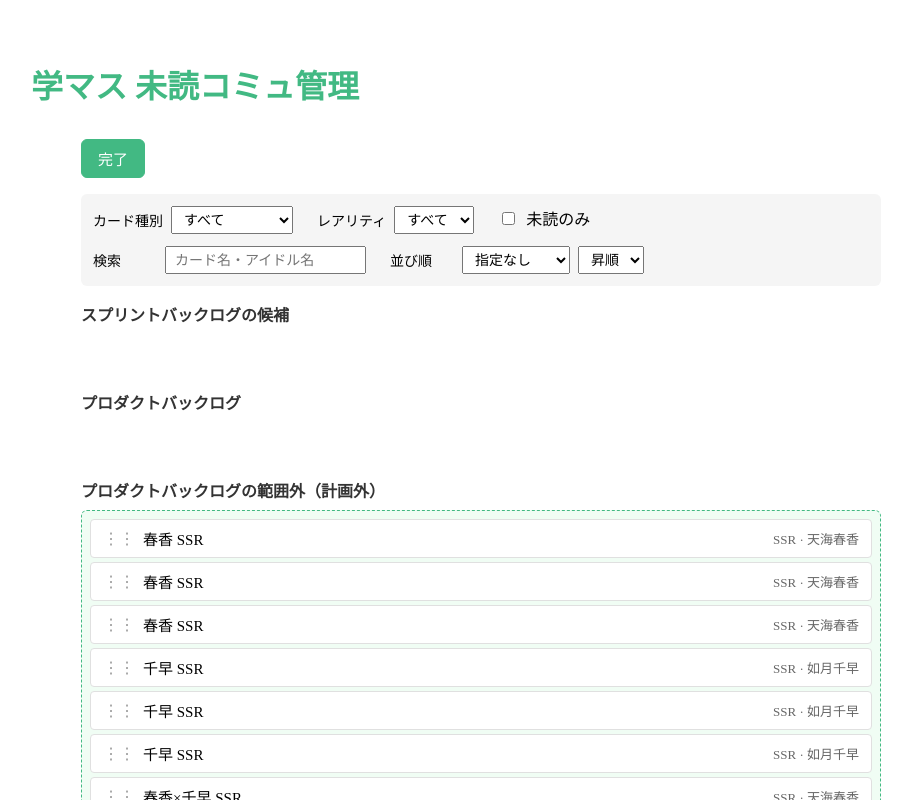
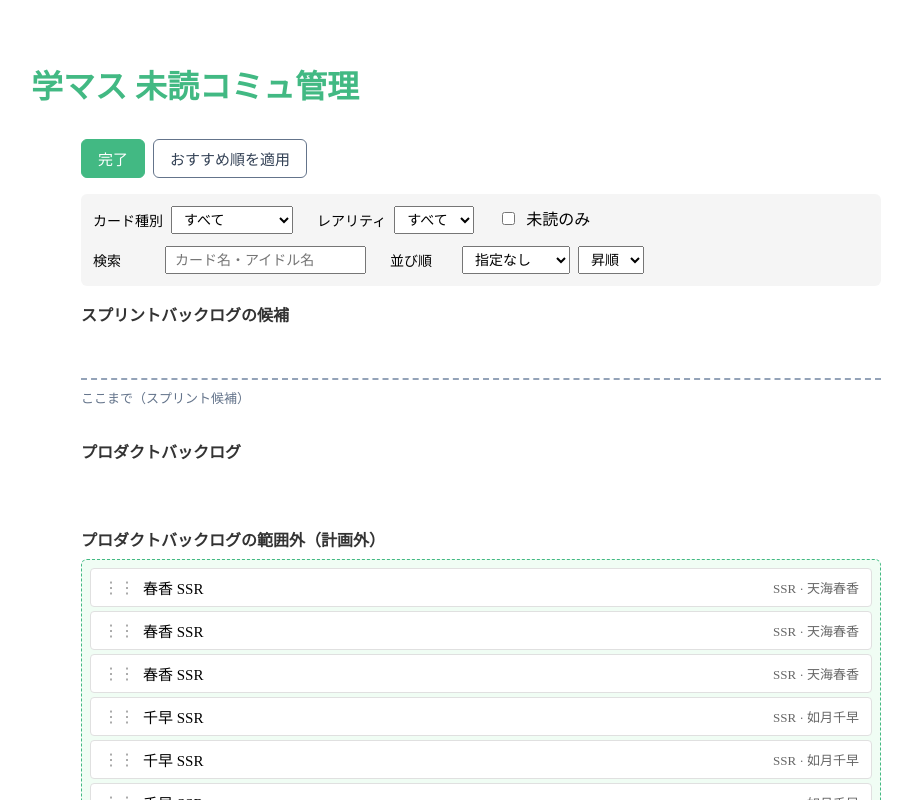
Before and after one commit to sisomoti/gakumasu_comulist, a Vue app: page / in a window 1280 px wide. Both pictures are taken after a click on the button "順序を編集". Shown: the top 800 px of the page, without its empty margins (159-1071 px from the left). Built offline with nearby package versions, Linux system fonts and the light colour scheme.

Commit message:
Add: バッグログ画面の機能実装

```diff
--- a/src/components/BacklogItem.vue
+++ b/src/components/BacklogItem.vue
@@ -1,10 +1,11 @@
 <template>
   <div
     class="backlog-item"
-    :class="{ 'is-edit-mode': isEditMode }"
+    :class="{ 'is-edit-mode': isEditMode, 'is-selected': selected }"
     :data-story-id="backlogItem.storyId"
+    @click="onClick"
   >
-    <span v-if="isEditMode" class="drag-handle" aria-hidden="true">⋮⋮</span>
+    <span v-if="isEditMode" class="drag-handle" aria-hidden="true" @click.stop>⋮⋮</span>
     <span class="item-name">{{ displayName }}</span>
     <span class="item-meta">{{ displayMeta }}</span>
   </div>
@@ -23,9 +24,19 @@ const props = withDefaults(
     backlogItem: BacklogItemType
     isEditMode: boolean
     gameData?: ExternalGameData
+    /** 範囲選択で「ここまで」に含まれるか */
+    selected?: boolean
   }>(),
-  { gameData: undefined }
+  { gameData: undefined, selected: false }
 )
+
+const emit = defineEmits<{
+  select: [ev: MouseEvent]
+}>()
+
+function onClick(ev: MouseEvent) {
+  if (props.isEditMode) emit('select', ev)
+}
 
 const displayName = computed(() => {
   if (!props.gameData) return props.story.id
@@ -65,6 +76,11 @@ const displayMeta = computed(() => {
   cursor: grabbing;
 }
 
+.backlog-item.is-selected {
+  background: #e0f2fe;
+  border-color: #0ea5e9;
+}
+
 .drag-handle {
   cursor: grab;
   color: #999;
--- a/src/components/BacklogSprintCandidateSection.vue
+++ b/src/components/BacklogSprintCandidateSection.vue
@@ -1,6 +1,7 @@
 <template>
   <section class="backlog-section backlog-sprint-candidate">
     <h3 class="section-title">スプリントバックログの候補</h3>
+    <p v-if="summaryText" class="section-summary">{{ summaryText }}</p>
     <div class="section-list">
       <draggable
         v-if="isEditMode"
@@ -9,6 +10,7 @@
         tag="div"
         class="draggable-list"
         :group="{ name: 'backlog', pull: true, put: true }"
+        handle=".drag-handle"
         @end="onDragEnd"
       >
         <template #item="{ element }">
@@ -17,6 +19,8 @@
             :backlog-item="element"
             :is-edit-mode="true"
             :game-data="gameData"
+            :selected="selectedStoryIds.has(element.storyId)"
+            @select="ev => emit('select-item', element.storyId, ev.shiftKey)"
           />
         </template>
       </draggable>
@@ -31,6 +35,9 @@
         />
       </template>
     </div>
+    <div class="backlog-divider" aria-hidden="true">
+      <span class="divider-label">ここまで（スプリント候補）</span>
+    </div>
   </section>
 </template>
 
@@ -42,12 +49,23 @@ import type { Story } from '../types/domain'
 import type { BacklogItem as BacklogItemType } from '../types/domain/backlog'
 import type { ExternalGameData } from '../types/domain'
 
-const props = defineProps<{
-  items: BacklogItemType[]
-  storiesMap: Map<string, Story>
-  gameData: ExternalGameData
-  isEditMode: boolean
-  onRankChange?: (orderedStoryIds: string[]) => void
+const props = withDefaults(
+  defineProps<{
+    items: BacklogItemType[]
+    storiesMap: Map<string, Story>
+    gameData: ExternalGameData
+    isEditMode: boolean
+    onRankChange?: (orderedStoryIds: string[]) => void
+    /** 目安表示（例: "現在 3件" または "現在 3件 (読む期間7日間)"） */
+    summaryText?: string
+    /** 範囲選択で「ここまで」に含まれる storyId の集合 */
+    selectedStoryIds?: Set<string>
+  }>(),
+  { summaryText: '', selectedStoryIds: () => new Set() }
+)
+
+const emit = defineEmits<{
+  'select-item': [storyId: string, shiftKey: boolean]
 }>()
 
 const localList = ref<BacklogItemType[]>([])
@@ -77,6 +95,12 @@ function onDragEnd() {
   color: #333;
 }
 
+.section-summary {
+  font-size: 0.875rem;
+  color: #64748b;
+  margin: 0 0 0.5rem 0;
+}
+
 .section-list {
   min-height: 2rem;
 }
@@ -84,4 +108,16 @@ function onDragEnd() {
 .draggable-list {
   min-height: 2rem;
 }
+
+.backlog-divider {
+  margin-top: 0.75rem;
+  padding: 0.5rem 0;
+  border-top: 2px dashed #94a3b8;
+  color: #64748b;
+  font-size: 0.8125rem;
+}
+
+.divider-label {
+  font-weight: 500;
+}
 </style>
--- a/src/components/BacklogView.vue
+++ b/src/components/BacklogView.vue
@@ -4,7 +4,20 @@
       <button v-if="!isEditMode" type="button" class="btn-edit" @click="isEditMode = true">
         順序を編集
       </button>
-      <button v-else type="button" class="btn-done" @click="isEditMode = false">完了</button>
+      <template v-else>
+        <button type="button" class="btn-done" @click="isEditMode = false">完了</button>
+        <button type="button" class="btn-apply-order" @click="applyIdolOrder">
+          おすすめ順を適用
+        </button>
+        <button
+          v-if="selectedStoryIds.size > 0"
+          type="button"
+          class="btn-up-to"
+          @click="confirmUpToRank"
+        >
+          ここまでをスプリント候補にする
+        </button>
+      </template>
     </div>
 
     <BacklogFilterPanel :filter="backlog.filter.value" :set-filter="backlog.setFilter" />
@@ -14,7 +27,10 @@
       :stories-map="storiesMap"
       :game-data="gameData"
       :is-edit-mode="isEditMode"
+      :summary-text="sprintCandidateSummaryText"
+      :selected-story-ids="selectedStoryIds"
       :on-rank-change="onSprintRankChange"
+      @select-item="handleSelectItem"
     />
 
     <BacklogProductSection
@@ -22,7 +38,9 @@
       :stories-map="storiesMap"
       :game-data="gameData"
       :is-edit-mode="isEditMode"
+      :selected-story-ids="selectedStoryIds"
       :on-rank-change="onProductRankChange"
+      @select-item="handleSelectItem"
     />
 
     <BacklogOutOfScopeSection
@@ -47,6 +65,9 @@ import type { Story } from '../types/domain'
 import type { BacklogItem as BacklogItemType } from '../types/domain/backlog'
 import { useStories } from '../composables/useStories'
 import { useBacklog } from '../composables/useBacklog'
+import { useSprint } from '../composables/useSprint'
+import { sortByIdolOrder } from '../utils/backlogSort'
+import { getSprintDurationDays } from '../utils/sprintUtils'
 import type { useReadStatus } from '../composables/useReadStatus'
 import type { useCardOwnership } from '../composables/useCardOwnership'
 
@@ -75,6 +96,7 @@ const cardOwnership = cardOwnershipRef.value
 
 const stories = useStories(repository, gameData, readStatus, cardOwnership)
 const backlog = useBacklog()
+const sprint = useSprint()
 
 onMounted(() => {
   stories.setFilter(backlog.filter.value)
@@ -89,6 +111,16 @@ watch(
 )
 
 const isEditMode = ref(false)
+
+/** 範囲選択で「ここまで」に含める storyId の集合（編集モードのみ使用） */
+const selectedStoryIds = ref<Set<string>>(new Set())
+/** 範囲拡張の基準となる storyId（Shift+クリックでここから範囲選択） */
+const anchorStoryId = ref<string | null>(null)
+
+const combinedSprintProductIds = computed(() => [
+  ...sprintBacklogItems.value.map(i => i.storyId),
+  ...productBacklogItems.value.map(i => i.storyId),
+])
 
 const displayCandidateSet = computed(() => {
   const ids = new Set(stories.filteredStories.value.map(s => s.id))
@@ -107,6 +139,14 @@ const sprintBacklogItems = computed(() => {
   return backlog.items.value
     .filter(i => i.section === 'sprintBacklog' && displayCandidateSet.value.has(i.storyId))
     .sort((a, b) => a.rank - b.rank)
+})
+
+/** スプリント候補の目安表示（現在 X件 / 現在 X件 (読む期間○日間)） */
+const sprintCandidateSummaryText = computed(() => {
+  const n = sprintBacklogItems.value.length
+  if (n === 0) return ''
+  const days = getSprintDurationDays(sprint.activeSprint.value)
+  return days != null ? `現在 ${n}件 (読む期間${days}日間)` : `現在 ${n}件`
 })
 
 const productBacklogItems = computed(() => {
@@ -143,6 +183,50 @@ function onProductRankChange(ordered: string[]) {
   const outIds = outOfScopeItems.value.map(i => i.storyId)
   backlog.setRanks([...sprintIds, ...ordered, ...outIds])
 }
+
+function applyIdolOrder() {
+  const sprintIds = sprintBacklogItems.value.map(i => i.storyId)
+  const productIds = productBacklogItems.value.map(i => i.storyId)
+  const outIds = outOfScopeItems.value.map(i => i.storyId)
+  const combined = [...sprintIds, ...productIds]
+  const ordered = sortByIdolOrder(combined, storiesMap.value, gameData)
+  backlog.setRanks([...ordered, ...outIds])
+}
+
+function handleSelectItem(storyId: string, shiftKey: boolean) {
+  const list = combinedSprintProductIds.value
+  if (!shiftKey) {
+    selectedStoryIds.value = new Set([storyId])
+    anchorStoryId.value = storyId
+    return
+  }
+  if (anchorStoryId.value == null) {
+    selectedStoryIds.value = new Set([storyId])
+    anchorStoryId.value = storyId
+    return
+  }
+  const a = list.indexOf(anchorStoryId.value)
+  const b = list.indexOf(storyId)
+  if (a === -1 || b === -1) {
+    selectedStoryIds.value = new Set([storyId])
+    anchorStoryId.value = storyId
+    return
+  }
+  const [lo, hi] = a <= b ? [a, b] : [b, a]
+  selectedStoryIds.value = new Set(list.slice(lo, hi + 1))
+}
+
+function confirmUpToRank() {
+  const rankMap = new Map(backlog.items.value.map(i => [i.storyId, i.rank]))
+  let maxRank = -1
+  for (const id of selectedStoryIds.value) {
+    const r = rankMap.get(id)
+    if (r !== undefined && maxRank < r) maxRank = r
+  }
+  if (maxRank >= 0) backlog.setInSprintBacklogUpToRank(maxRank)
+  selectedStoryIds.value = new Set()
+  anchorStoryId.value = null
+}
 </script>
 
 <style scoped>
@@ -172,4 +256,36 @@ function onProductRankChange(ordered: string[]) {
   background: #35a372;
   border-color: #35a372;
 }
+
+.btn-apply-order {
+  margin-left: 0.5rem;
+  padding: 0.5rem 1rem;
+  font-size: 0.9375rem;
+  border-radius: 6px;
+  border: 1px solid #64748b;
+  background: #fff;
+  color: #334155;
+  cursor: pointer;
+}
+
+.btn-apply-order:hover {
+  background: #f1f5f9;
+  border-color: #94a3b8;
+}
+
+.btn-up-to {
+  margin-left: 0.5rem;
+  padding: 0.5rem 1rem;
+  font-size: 0.9375rem;
+  border-radius: 6px;
+  border: 1px solid #0ea5e9;
+  background: #0ea5e9;
+  color: #fff;
+  cursor: pointer;
+}
+
+.btn-up-to:hover {
+  background: #0284c7;
+  border-color: #0284c7;
+}
 </style>
--- /dev/null
+++ b/src/utils/backlogSort.ts
@@ -0,0 +1,55 @@
+import type { Story, ExternalGameData } from '../types/domain'
+import type { Rarity } from '../types/domain/card'
+import { getMainIdolIdFromStory, getCardFromStory } from './domain/storyUtils'
+
+const RARITY_ORDER: Record<Rarity, number> = {
+  SSR: 0,
+  SR: 1,
+  R: 2,
+}
+
+function rarityRank(rarity: Rarity | undefined): number {
+  if (!rarity) return 999
+  return RARITY_ORDER[rarity] ?? 999
+}
+
+/**
+ * アイドル順でストーリーIDをソートする。
+ * 順序: アイドル単位でまとめる → アイドル内でレアリティ順 (SSR → SR → R) → 同一レアリティはストーリーID順。
+ *
+ * @param storyIds ソート対象のストーリーIDリスト
+ * @param storiesMap storyId → Story のマップ（getCardFromStory 等に必要）
+ * @param gameData 外部ゲームデータ（アイドル・カード情報）
+ * @returns ソート済み storyId の配列
+ */
+export function sortByIdolOrder(
+  storyIds: string[],
+  storiesMap: Map<string, Story>,
+  gameData: ExternalGameData
+): string[] {
+  const idolsOrder = gameData.idols.map(i => i.id)
+
+  return [...storyIds].sort((aId, bId) => {
+    const a = storiesMap.get(aId)
+    const b = storiesMap.get(bId)
+    if (!a || !b) return (a ? 1 : 0) - (b ? 1 : 0)
+
+    const aIdolId = getMainIdolIdFromStory(a, gameData) ?? ''
+    const bIdolId = getMainIdolIdFromStory(b, gameData) ?? ''
+    const aIdolIndex = idolsOrder.indexOf(aIdolId)
+    const bIdolIndex = idolsOrder.indexOf(bIdolId)
+    const idolCompare =
+      (aIdolIndex === -1 ? 999 : aIdolIndex) - (bIdolIndex === -1 ? 999 : bIdolIndex)
+    if (idolCompare !== 0) return idolCompare
+
+    const aCard = getCardFromStory(a, gameData)
+    const bCard = getCardFromStory(b, gameData)
+    const aRarity = aCard?.rarity
+    const bRarity = bCard?.rarity
+    const rarityCompare =
+      rarityRank(aRarity as Rarity | undefined) - rarityRank(bRarity as Rarity | undefined)
+    if (rarityCompare !== 0) return rarityCompare
+
+    return a.id.localeCompare(b.id)
+  })
+}
--- /dev/null
+++ b/src/utils/sprintUtils.ts
@@ -0,0 +1,16 @@
+import type { Sprint } from '../types/domain/sprint'
+
+const MS_PER_DAY = 24 * 60 * 60 * 1000
+
+/**
+ * スプリントの期間（開始日〜終了日）を日数で返す。
+ * 終了日が null（無期限）の場合は null。
+ */
+export function getSprintDurationDays(sprint: Sprint | null): number | null {
+  if (!sprint?.startDate) return null
+  if (sprint.endDate == null) return null
+  const start = new Date(sprint.startDate).getTime()
+  const end = new Date(sprint.endDate).getTime()
+  if (Number.isNaN(start) || Number.isNaN(end) || end < start) return null
+  return Math.ceil((end - start) / MS_PER_DAY)
+}
```
Also changed, not shown: src/components/BacklogProductSection.vue (+17 -6 lines), 2 other files (tests, documents, lock files or other folders).
